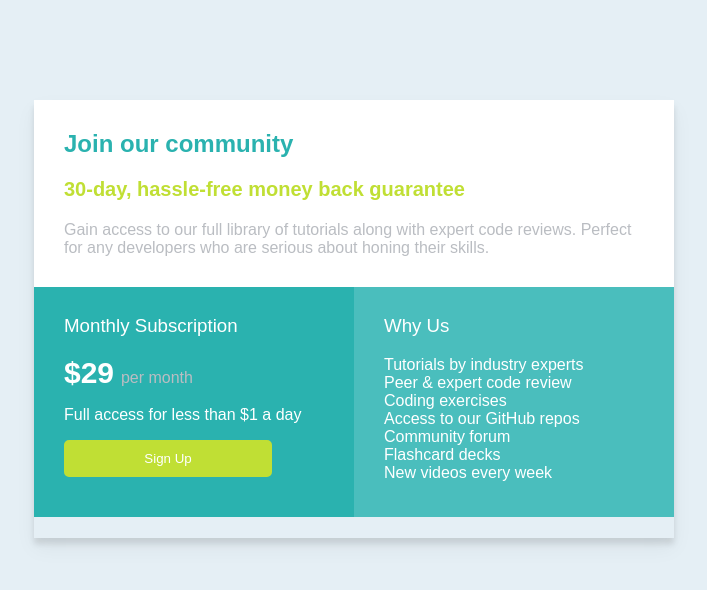
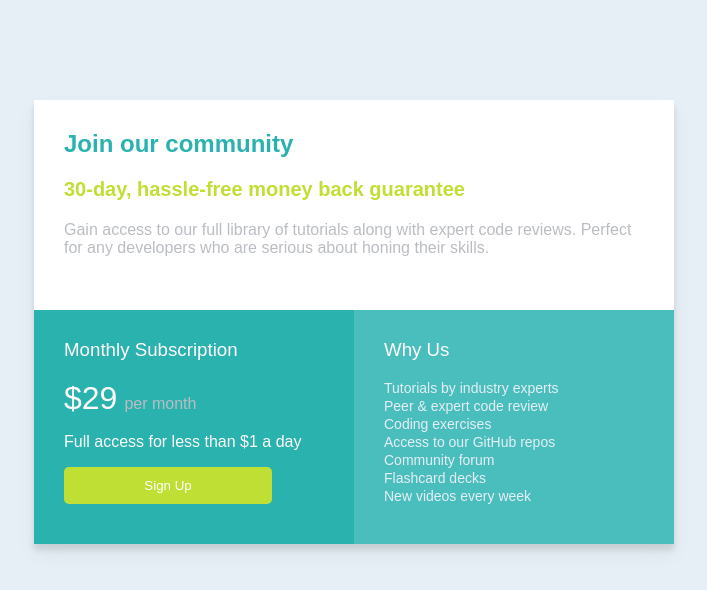
Before and after one commit to delat22/single-price-grid-component-master, a plain HTML site: page index.html in a window 1280 px wide. Shown: the whole page, without its empty margins (294-1001 px from the left). Drawn offline with Linux system fonts and the light colour scheme; a web font is replaced by a local one.

Commit message:
fix styling bug

```diff
--- a/css/style.css
+++ b/css/style.css
@@ -19,6 +19,12 @@ ul{
     list-style-type: none;
     margin: 0;
     padding: 0;
+}
+
+li{
+    padding-bottom: 2px;
+    font-size: 14px;
+    color: hsl(204, 43%, 93%);
 }
 
 .container{
@@ -44,7 +50,7 @@ ul{
  padding: 0 20px;
  background-color: hsl(179, 62%, 43%);
  border: 10px solid hsl(179, 62%, 43%);
- color: #ffffff;;
+ color: #fffafa
 
 }
 
@@ -53,8 +59,9 @@ ul{
     position: relative;
     background-color: #4abebd;
     border: 10px solid #4abebd;
-    color: #ffffff;
+    color: #fffafa
 }
+
 
 
 
@@ -87,7 +94,7 @@ button{
 }
 
 h3{
-    font-weight: 400;
+    font-weight: 500;
 }
 
 .price{
@@ -96,9 +103,9 @@ h3{
 
 
 span{
-    color: #ffffff;
-    font-size: 30px;
-    font-weight: 700;
+    color: #fffafa;
+    font-size: 2em;
+    font-weight: 400;
     padding-right: 0.08em;
 }
 
```
